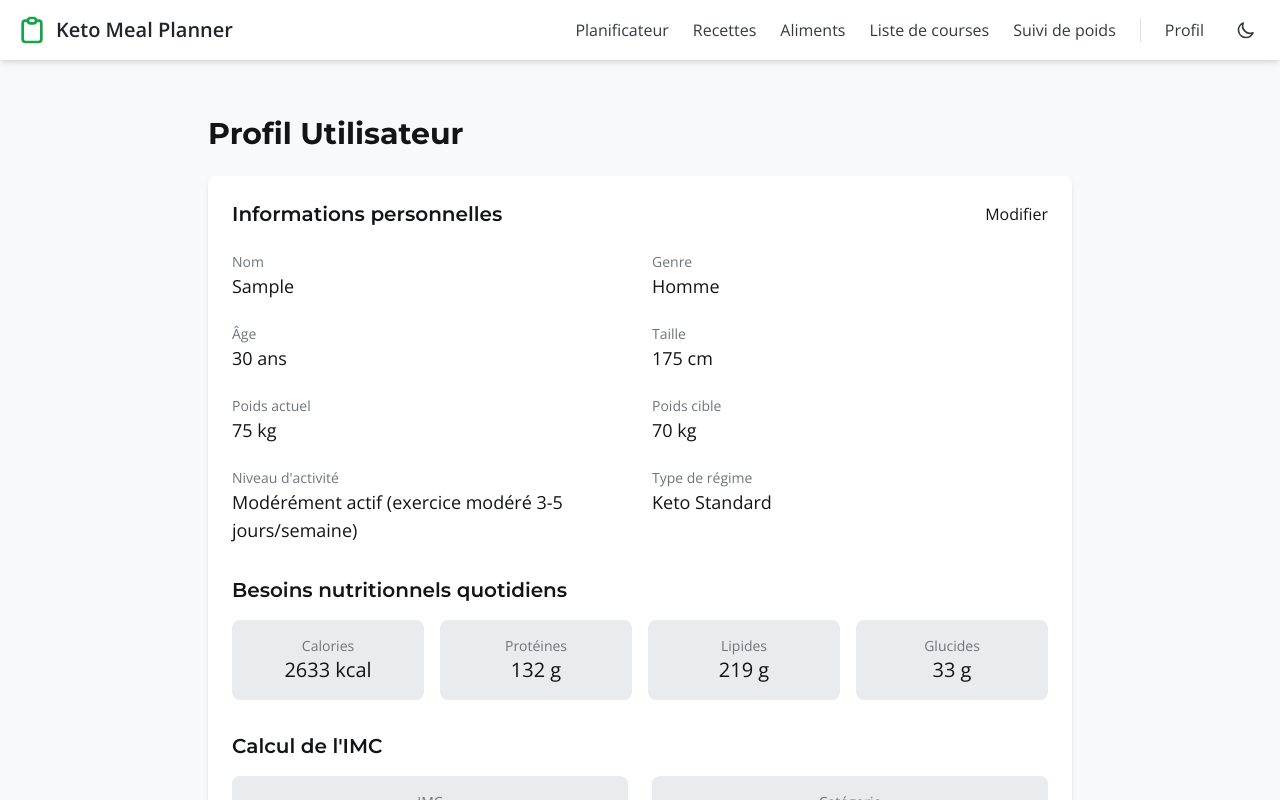
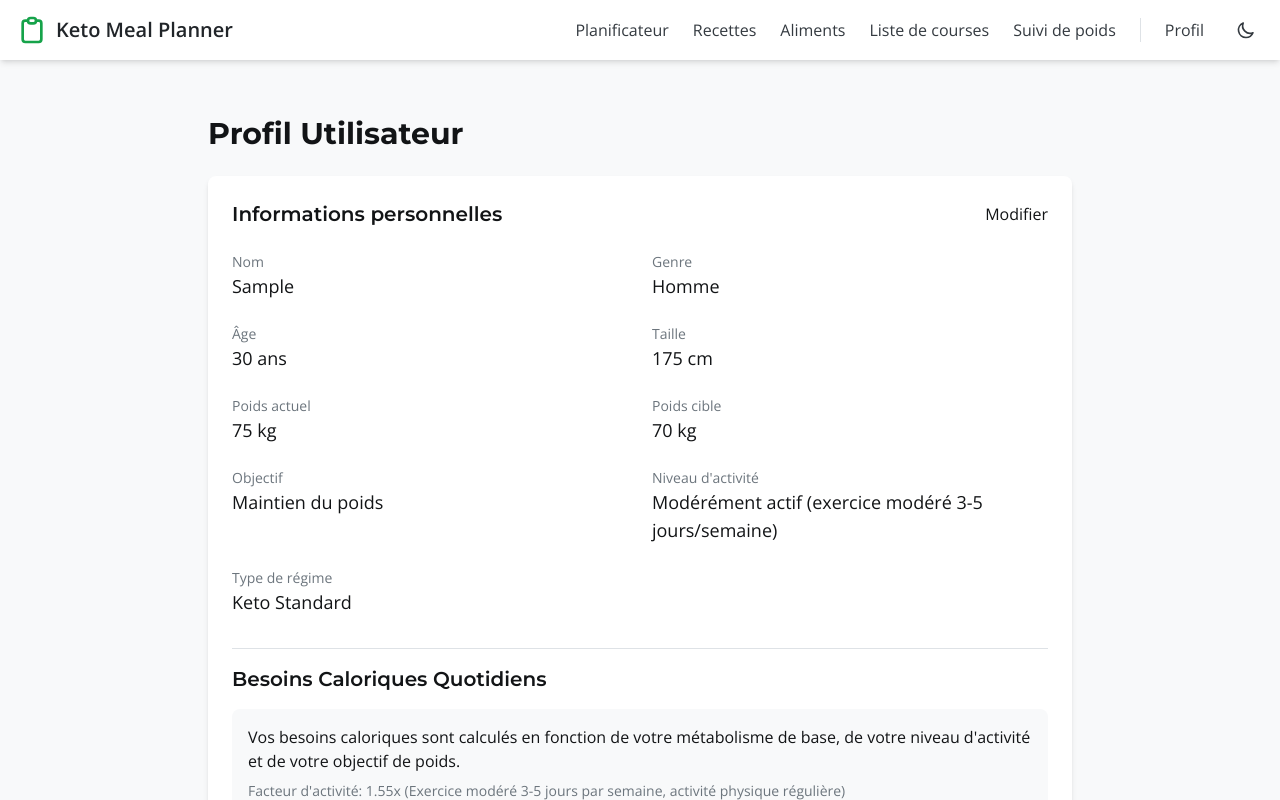
Before and after one commit to jcoules13/keto-meal-planner, a React (Create React App) app: page /profile in a window 1280 px wide. Both pictures are taken after typing "Sample" into the empty fields and a click on the button "Enregistrer". Shown: the top 800 px of the page. Built offline with nearby package versions, Linux system fonts and the light colour scheme.

Commit message:
Mise à jour complète de la page de profil avec les nouveaux champs et explications

```diff
--- a/src/pages/ProfilePage.tsx
+++ b/src/pages/ProfilePage.tsx
@@ -1,6 +1,6 @@
 import React, { useState } from 'react';
 import { useUser } from '../contexts/UserContext';
-import { Gender, ActivityLevel, DietType } from '../utils/nutritionCalculator';
+import { Gender, ActivityLevel, DietType, WeightGoal } from '../utils/nutritionCalculator';
 
 const ProfilePage = () => {
   const user = useUser();
@@ -14,6 +14,7 @@ const ProfilePage = () => {
     height: user.height,
     weight: user.weight,
     targetWeight: user.targetWeight,
+    weightGoal: user.weightGoal,
     activityLevel: user.activityLevel,
     dietType: user.dietType
   });
@@ -44,6 +45,59 @@ const ProfilePage = () => {
   const dietTypeLabels: Record<DietType, string> = {
     'keto_standard': 'Keto Standard',
     'keto_alcalin': 'Keto Alcalin'
+  };
+
+  const weightGoalLabels: Record<WeightGoal, string> = {
+    'perte_poids': 'Perte de poids',
+    'maintien_poids': 'Maintien du poids',
+    'prise_poids': 'Prise de poids'
+  };
+
+  // Explication des facteurs d'activité et leur impact sur les calories
+  const activityFactorExplanations: Record<ActivityLevel, { factor: number, description: string }> = {
+    'sédentaire': {
+      factor: 1.2,
+      description: 'Peu ou pas d\'exercice, travail de bureau'
+    },
+    'légèrement_actif': {
+      factor: 1.375,
+      description: 'Exercice léger 1-3 jours par semaine, activités quotidiennes actives'
+    },
+    'modérément_actif': {
+      factor: 1.55,
+      description: 'Exercice modéré 3-5 jours par semaine, activité physique régulière'
+    },
+    'très_actif': {
+      factor: 1.725,
+      description: 'Exercice intense 6-7 jours par semaine, emploi physiquement exigeant'
+    },
+    'extrêmement_actif': {
+      factor: 1.9,
+      description: 'Exercice très intense quotidien, athlètes professionnels ou travail très physique'
+    }
+  };
+
+  // Explication des objectifs de poids et leur impact sur les calories
+  const weightGoalExplanations: Record<WeightGoal, { adjustment: string, description: string }> = {
+    'perte_poids': {
+      adjustment: '-20%',
+      description: 'Déficit calorique pour favoriser une perte de poids saine (environ 0.5-1kg par semaine)'
+    },
+    'maintien_poids': {
+      adjustment: '0%',
+      description: 'Apport calorique équilibré pour maintenir votre poids actuel'
+    },
+    'prise_poids': {
+      adjustment: '+10%',
+      description: 'Léger surplus calorique pour favoriser la prise de masse (idéalement musculaire)'
+    }
+  };
+
+  // Calcul des pourcentages de macronutriments
+  const macroPercentages = {
+    protein: Math.round((user.macroTargets.protein * 4 / user.calorieTarget) * 100),
+    fat: Math.round((user.macroTargets.fat * 9 / user.calorieTarget) * 100),
+    carbs: Math.round((user.macroTargets.carbs * 4 / user.calorieTarget) * 100)
   };
 
   return (
@@ -151,6 +205,22 @@ const ProfilePage = () => {
               </div>
 
               <div>
+                <label htmlFor="weightGoal" className="label">Objectif</label>
+                <select
+                  id="weightGoal"
+                  name="weightGoal"
+                  value={formData.weightGoal}
+                  onChange={handleInputChange}
+                  className="input"
+                  required
+                >
+                  {Object.entries(weightGoalLabels).map(([value, label]) => (
+                    <option key={value} value={value}>{label}</option>
+                  ))}
+                </select>
+              </div>
+
+              <div>
                 <label htmlFor="activityLevel" className="label">Niveau d'activité</label>
                 <select
                   id="activityLevel"
@@ -200,7 +270,8 @@ const ProfilePage = () => {
           </form>
         </div>
       ) : (
-        <div className="bg-white dark:bg-neutral-800 p-6 rounded-lg shadow-md">
+        <div className="bg-white dark:bg-neutral-800 p-6 rounded-lg shadow-md space-y-8">
+          <div>
             <div className="flex justify-between items-center mb-6">
               <h2 className="text-xl font-title font-semibold">Informations personnelles</h2>
               <button
@@ -243,6 +314,11 @@ const ProfilePage = () => {
               </div>
 
               <div>
+                <p className="text-sm text-neutral-500 dark:text-neutral-400">Objectif</p>
+                <p className="font-medium text-lg">{weightGoalLabels[user.weightGoal]}</p>
+              </div>
+
+              <div>
                 <p className="text-sm text-neutral-500 dark:text-neutral-400">Niveau d'activité</p>
                 <p className="font-medium text-lg">{activityLevelLabels[user.activityLevel]}</p>
               </div>
@@ -252,9 +328,22 @@ const ProfilePage = () => {
                 <p className="font-medium text-lg">{dietTypeLabels[user.dietType]}</p>
               </div>
             </div>
+          </div>
 
-          <div className="mt-8">
-            <h2 className="text-xl font-title font-semibold mb-4">Besoins nutritionnels quotidiens</h2>
+          <div className="pt-4 border-t border-neutral-200 dark:border-neutral-700">
+            <h2 className="text-xl font-title font-semibold mb-4">Besoins Caloriques Quotidiens</h2>
+
+            <div className="bg-neutral-50 dark:bg-neutral-700 p-4 rounded-lg mb-6">
+              <p className="mb-2">
+                Vos besoins caloriques sont calculés en fonction de votre métabolisme de base, de votre niveau d'activité et de votre objectif de poids.
+              </p>
+              <p className="text-sm text-neutral-500 dark:text-neutral-400">
+                <span className="font-medium">Facteur d'activité:</span> {activityFactorExplanations[user.activityLevel].factor}x ({activityFactorExplanations[user.activityLevel].description})
+              </p>
+              <p className="text-sm text-neutral-500 dark:text-neutral-400">
+                <span className="font-medium">Ajustement selon l'objectif:</span> {weightGoalExplanations[user.weightGoal].adjustment} ({weightGoalExplanations[user.weightGoal].description})
+              </p>
+            </div>
 
             <div className="grid grid-cols-1 md:grid-cols-4 gap-4">
               <div className="bg-neutral-100 dark:bg-neutral-700 p-4 rounded-lg text-center">
@@ -265,21 +354,30 @@ const ProfilePage = () => {
               <div className="bg-neutral-100 dark:bg-neutral-700 p-4 rounded-lg text-center">
                 <p className="text-sm text-neutral-500 dark:text-neutral-400">Protéines</p>
                 <p className="font-medium text-xl">{user.macroTargets.protein} g</p>
+                <p className="text-xs text-neutral-500 dark:text-neutral-400">{macroPercentages.protein}% des calories</p>
               </div>
 
               <div className="bg-neutral-100 dark:bg-neutral-700 p-4 rounded-lg text-center">
                 <p className="text-sm text-neutral-500 dark:text-neutral-400">Lipides</p>
                 <p className="font-medium text-xl">{user.macroTargets.fat} g</p>
+                <p className="text-xs text-neutral-500 dark:text-neutral-400">{macroPercentages.fat}% des calories</p>
               </div>
 
               <div className="bg-neutral-100 dark:bg-neutral-700 p-4 rounded-lg text-center">
                 <p className="text-sm text-neutral-500 dark:text-neutral-400">Glucides</p>
                 <p className="font-medium text-xl">{user.macroTargets.carbs} g</p>
-              </div>
+                <p className="text-xs text-neutral-500 dark:text-neutral-400">{macroPercentages.carbs}% des calories</p>
               </div>
             </div>
 
-          <div className="mt-8">
+            <div className="mt-4 p-3 bg-primary-50 dark:bg-primary-900/20 border border-primary-100 dark:border-primary-900/30 rounded-lg">
+              <p className="text-sm">
+                <span className="font-medium">📝 Note:</span> Les besoins caloriques peuvent varier selon de nombreux facteurs individuels. Utilisez ces valeurs comme point de départ et ajustez si nécessaire en fonction de vos résultats.
+              </p>
+            </div>
+          </div>
+
+          <div className="pt-4 border-t border-neutral-200 dark:border-neutral-700">
             <h2 className="text-xl font-title font-semibold mb-4">Calcul de l'IMC</h2>
 
             <div className="flex flex-col md:flex-row gap-6">
```
Lines whose indentation alone changed are shown as unchanged.
